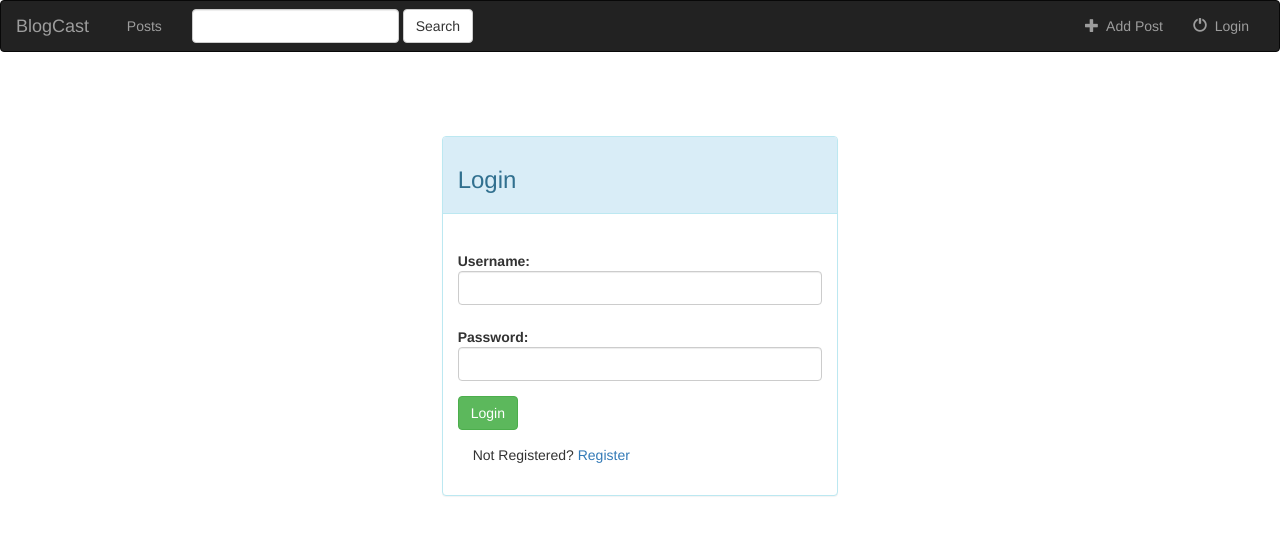
After one commit to kimeualexis/Cast-blog, a Django app: page /login/ in a window 1280 px wide. The commit adds this page. Shown: the top 535 px of the page. Run offline with Django 3.2, Linux system fonts and the light colour scheme; some libraries are stand-ins or nearby versions.

Commit message:
user accounts

```diff
--- a/blogapp/templates/blogapp/base.html
+++ b/blogapp/templates/blogapp/base.html
@@ -7,7 +7,6 @@
     <link rel="shortcut icon" type="image/png" href="#"/>
     <link rel="stylesheet" href="https://maxcdn.bootstrapcdn.com/bootstrap/3.3.6/css/bootstrap.min.css">
     <link href='https://fonts.googleapis.com/css?family=Satisfy' rel='stylesheet' type='text/css'>
-    <link rel="stylesheet" type="text/css" href="{% static 'blogapp/css/main.css' %}"/>
     <script src="https://ajax.googleapis.com/ajax/libs/jquery/1.12.0/jquery.min.js"></script>
     <script src="http://maxcdn.bootstrapcdn.com/bootstrap/3.3.6/js/bootstrap.min.js"></script>
 
@@ -39,15 +38,27 @@
             </form>
             <ul class="nav navbar-nav navbar-right">
                 <li>
-                    <a href="">
+                    <a href="{% url 'blogapp:add_post' %}">
                         <span class="glyphicon glyphicon-plus" aria-hidden="true"></span>&nbsp; Add Post
                     </a>
                 </li>
+
+                {% if user.is_authenticated %}
                 <li>
-                    <a href="">
+                    <a href="{% url 'blogapp:logout' %}">
                         <span class="glyphicon glyphicon-off" aria-hidden="true"></span>&nbsp; Logout
                     </a>
                 </li>
+
+                {% else %}
+
+                <li>
+                    <a href="{% url 'blogapp:login' %}">
+                        <span class="glyphicon glyphicon-off" aria-hidden="true"></span>&nbsp; Login
+                    </a>
+                </li>
+
+                {% endif %}
             </ul>
         </div>
 
--- /dev/null
+++ b/blogapp/templates/blogapp/login.html
@@ -0,0 +1,46 @@
+{% extends 'blogapp/base.html' %}
+
+{% block body %}
+    <div class="container-fluid">
+    <div class="row">
+        <div class="col-md-4">
+
+        </div>
+        <div class="col-md-4" style="padding-top: 5%;">
+            {% if message %}
+                <div class="alert alert-danger">
+                <strong>{{ message }}</strong>
+                </div>
+            {% endif %}
+            <div class="panel panel-info">
+                <div class="panel-heading">
+                    <h3>Login</h3>
+                </div>
+
+                <div class="panel-body">
+                    <form class="form-horizontal" action="" method="post" style="margin: 15px;">
+                        {% csrf_token %}
+                        <div class="form-group">
+                            <label class="control-label">Username:</label>
+                            <input type="text" class="form-control" name="username" >
+                        </div>
+
+                        <div class="form-group">
+                            <label class="control-label">Password:</label>
+                            <input type="password" class="form-control" name="password" >
+                        </div>
+
+                        <div class="form-group">
+                            <button type="submit" class="btn btn-success">Login</button>
+                        </div>
+                        <div>
+                            <p> Not Registered? <a href="{% url 'blogapp:register' %}">Register</a></p>
+                        </div>
+                    </form>
+                </div>
+
+            </div>
+        </div>
+    </div>
+    </div>
+{% endblock %}
--- a/blogapp/urls.py
+++ b/blogapp/urls.py
@@ -1,10 +1,17 @@
 from django.urls import path
-from . views import PostListView, PostDetailView, CommentCreateView
+from . views import PostListView, PostUpdateView, PostDeleteView, PostCreateView
+from . import views
 
 app_name = 'blogapp'
 
 urlpatterns = [
 	path('', PostListView.as_view(), name='index'),
-	path('<int:pk>/', PostDetailView.as_view(), name='detail'),
-	path('<int:pk>/comment/', CommentCreateView.as_view(), name='comment'),
+	path('add_post/', PostCreateView.as_view(), name='add_post'),
+	path('(?P<post_id>[0-9]+)/', views.detail, name='detail'),
+	path('<int:pk>/delete/', PostDeleteView.as_view(), name='delete'),
+	path('<int:pk>/update/', PostUpdateView.as_view(), name='update'),
+	path('(?P<post_id>[0-9]+)/comment/', views.add_comment, name='comment'),
+	path('register/', views.register, name='register'),
+	path('login/', views.login_user, name='login'),
+	path('logout/', views.logout_user, name='logout'),
 ]
--- a/blogapp/views.py
+++ b/blogapp/views.py
@@ -1,9 +1,20 @@
-from django.shortcuts import render, get_object_or_404
-from django.views.generic import ListView, DetailView, CreateView
+from django.shortcuts import render, get_object_or_404, reverse, redirect
+from django.views.generic import ListView, DeleteView, UpdateView, CreateView
 from . models import Post, Comment
+from . forms import CommentForm, UserForm
+from django.contrib.auth import login, logout, authenticate
 
 
 # Create your views here.
+class PostCreateView(CreateView):
+	model = Post
+	fields = ['title', 'image', 'content']
+
+	def form_valid(self, form):
+		form.instance.user = self.request.user
+		return super().form_valid(form)
+
+
 class PostListView(ListView):
 	model = Post
 	context_object_name = 'posts'
@@ -11,18 +22,81 @@ class PostListView(ListView):
 	template_name = 'blogapp/index.html'
 
 
-class PostDetailView(DetailView):
-	model = Post
-	context_object_name = 'post'
-	template_name = 'blogapp/detail.html'
+def detail(request, post_id):
+	form = CommentForm(request.POST or None)
+	post = get_object_or_404(Post, pk=post_id)
+	return render(request, 'blogapp/detail.html', {'post': post, 'form': form})
 
 
-class CommentCreateView(CreateView):
-	model = Comment
-	fields = ['comment']
-	template_name = 'blogapp/detail.html'
+def add_comment(request, post_id):
+	form = CommentForm(request.POST or None)
+	post = get_object_or_404(Post, pk=post_id)
+	if form.is_valid():
+		comment = form.save(commit=False)
+		comment.post = post
+		comment.user = request.user
+		comment.save()
+		return render(request, 'blogapp/detail.html', {'post': post})
+	form = CommentForm()
+	return render(request, 'blogapp/detail.html', {'form': form})
 
-	def form_valid(self, form, **kwargs):
-		post = get_object_or_404(Post, pk=self.kwargs.get('pk'))
-		form.instance.post = post
-		return super(CommentCreateView, self).form_valid(form)
+
+class PostUpdateView(UpdateView):
+	model = Post
+	fields = ['title', 'image', 'content']
+
+	def get_success_url(self):
+		return reverse('blogapp:index')
+
+	def form_valid(self, form):
+		return super().form_valid(form)
+
+
+class PostDeleteView(DeleteView):
+	model = Post
+	success_url = '/'
+
+
+def register(request):
+	form = UserForm(request.POST or None)
+	if form.is_valid():
+		user = form.save(commit=False)
+		username = form.cleaned_data['username']
+		password = form.cleaned_data['password']
+		user.set_password(password)
+		user.save()
+		user = authenticate(username=username, password=password)
+		if user is not None:
+			if user.is_active:
+				login(request, user)
+				posts = Post.objects.filter(user=request.user)
+				context = {
+					'posts': posts,
+					'message': 'Account Created Successful! '
+				}
+				return render(request, 'blogapp/index.html', context)
+	context = {
+		'form': form,
+	}
+	return render(request, 'blogapp/register.html', context)
+
+
+def login_user(request):
+	if request.method == 'POST':
+		username = request.POST['username']
+		password = request.POST['password']
+		user = authenticate(username=username, password=password)
+		if user is not None:
+			if user.is_active:
+				login(request, user)
+				posts = Post.objects.filter(user=request.user)
+				context = {
+					'posts': posts
+				}
+				return render(request, 'blogapp/index.html', context)
+	return render(request, 'blogapp/login.html')
+
+
+def logout_user(request):
+	logout(request)
+	return redirect('blogapp:login')
```
Also changed, not shown: blogapp/forms.py (added, +17 -0 lines), blogapp/models.py (+8 -0 lines), blogapp/static/blogapp/css/main.css (deleted, +0 -25 lines), blogapp/templates/blogapp/detail.html (+41 -16 lines), blogapp/templates/blogapp/form_template.html (added, +9 -0 lines), blogapp/templates/blogapp/index.html (+22 -3 lines), blogapp/templates/blogapp/post_form.html (added, +27 -0 lines), blogapp/templates/blogapp/register.html (added, +33 -0 lines), blogapp/migrations/0001_initial.py, db.sqlite3, media/red_B2AMlMf.jpeg (added), media/red_FYT6uQu.jpeg (added), media/red_kwF6Cvn.jpeg (added).
